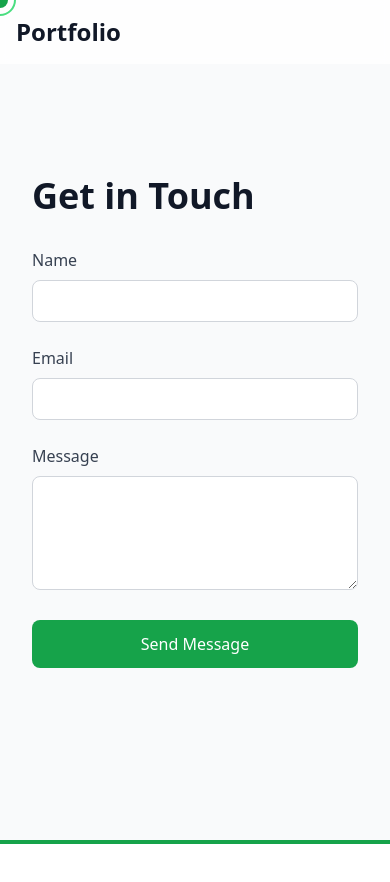
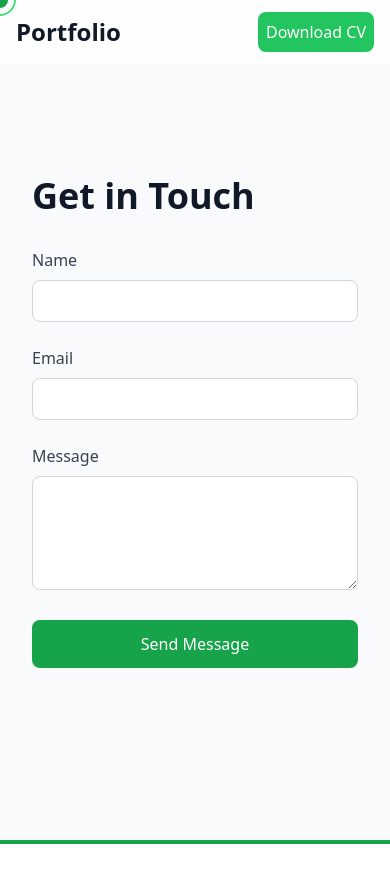
Before and after one commit to ShresthaSwapnil/Portfolio, a React (Vite) app: page / in a window 390 px wide. Shown: the top 882 px of the page. Built offline with nearby package versions, Linux system fonts and the light colour scheme.

Commit message:
Added CV

```diff
--- a/src/components/Navbar.jsx
+++ b/src/components/Navbar.jsx
@@ -12,6 +12,13 @@ const Navbar = () => {
     }
   }, [darkMode]);
 
+  const handleDownloadCV = () => {
+    const link = document.createElement("a");
+    link.href = "/Swapnil CV.pdf"; // Replace with the actual path to your CV file
+    link.download = "Swapnil CV.pdf"; // Replace with your desired file name
+    link.click();
+  };
+
   return (
     <nav className="fixed top-0 w-full z-50 bg-white/80 dark:bg-gray-900/80 backdrop-blur-sm">
       <div className="max-w-7xl mx-auto px-4 sm:px-6 lg:px-8">
@@ -20,6 +27,14 @@ const Navbar = () => {
             <h1 className="text-2xl font-bold text-gray-900 dark:text-white">
               Portfolio
             </h1>
+          </div>
+          <div className="block md:hidden">
+            <button
+              onClick={handleDownloadCV}
+              className="p-2 rounded-lg bg-green-500 text-white hover:bg-green-600"
+            >
+              Download CV
+            </button>
           </div>
           <div className="hidden md:block">
             <div className="ml-10 flex items-center space-x-4">
@@ -48,6 +63,12 @@ const Navbar = () => {
                 Contact
               </a>
               <button
+                onClick={handleDownloadCV}
+                className="p-2 rounded-lg bg-green-500 text-white hover:bg-green-600"
+              >
+                Download CV
+              </button>
+              <button
                 onClick={() => setDarkMode(!darkMode)}
                 className="p-2 rounded-lg bg-gray-200 dark:bg-gray-700 hover:bg-gray-300 dark:hover:bg-gray-600"
               >
--- a/src/components/Projects.jsx
+++ b/src/components/Projects.jsx
@@ -1,19 +1,20 @@
 import { motion } from "framer-motion";
-// import Image1 from "../assets/1.JPG";
 
 const Projects = () => {
   const projects = [
     {
-      title: "Hackathon",
-      description: "A full-stack web application built with React and Node.js",
-      tags: ["React", "Node.js", "MongoDB"],
+      title: "Mobile App UI/UX Design Projects",
+      description:
+        "Redesigned QFX Cinemas mobile app interface to enhance user experience and functionality using Figma Conceptualized and designed Huba Nepal clothing app, focusing on modern e-commerce design principlesCreated high-fidelity prototypes and user flows using Figma and Canva",
+      tags: ["Figma", "Canva"],
       image: "/images/1.JPG",
     },
     {
       title: "Hackathon Website",
-      description: "Mobile-first responsive website with modern animations",
+      description:
+        "Mobile-first responsive website with modern animations. Implemented responsive design principles to ensure optimal user experience across devices",
       tags: ["React", "Tailwind CSS", "GSAP"],
-      image: "../asset/2.JPG",
+      image: "/images/Hackathon.jpg",
     },
     // Add more projects as needed
   ];
```
Also changed, not shown: public/images/Hackathon.jpg (added), 1 other file (tests, documents, lock files or other folders).
